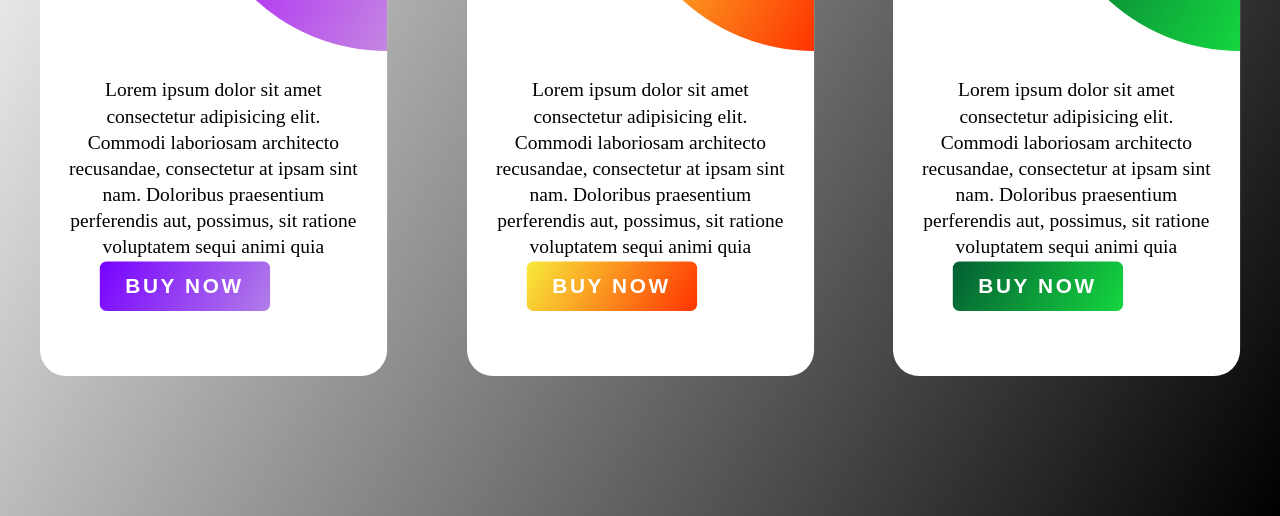
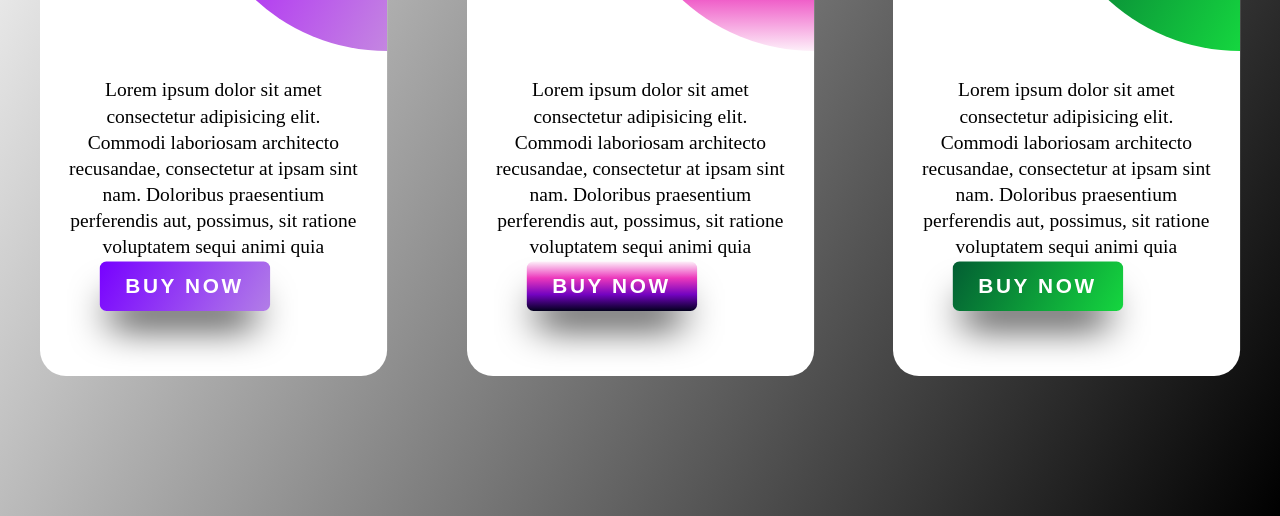
Before and after one commit to francoasevey/Creative-Cards, a plain HTML site: page index.html in a window 1280 px wide. Shown: the part 284-800 px from the top of the page. Drawn offline with Linux system fonts and the light colour scheme.

Commit message:
card and a

```diff
--- a/main.css
+++ b/main.css
@@ -71,16 +71,21 @@ a{
     color: #fff;
     font-weight: 600;
     letter-spacing: 2px;
-    box-shadow: -2px 20px 30px -10px #ffffff;
+    box-shadow: -2px 20px 30px -10px #000;
 }
 .card:nth-child(2).card:before{
-    background: linear-gradient(120deg, #f7ea3b, #ff3300);
+    background: linear-gradient(120deg, #03001e);
+    background: -webkit-linear-gradient(to top, #fdeff9, #ec38bc, #7303c0, #03001e);
+    background: linear-gradient(to top, #fdeff9, #ec38bc, #7303c0, #03001e);
 }
 .card:nth-child(3).card:before{
     background: linear-gradient(120deg, #035e33, #15d63f);
 }
 .card:nth-child(2) a{
-    background: linear-gradient(120deg, #f7ea3b, #ff3300);
+    background: linear-gradient(120deg, #03001e);
+    background: -webkit-linear-gradient(to bottom, #fdeff9, #ec38bc, #7303c0, #03001e);
+    background: linear-gradient(to bottom, #fdeff9, #ec38bc, #7303c0, #03001e);
+
 }
 .card:nth-child(3) a{
     background: linear-gradient(120deg, #035e33, #15d63f);
```
